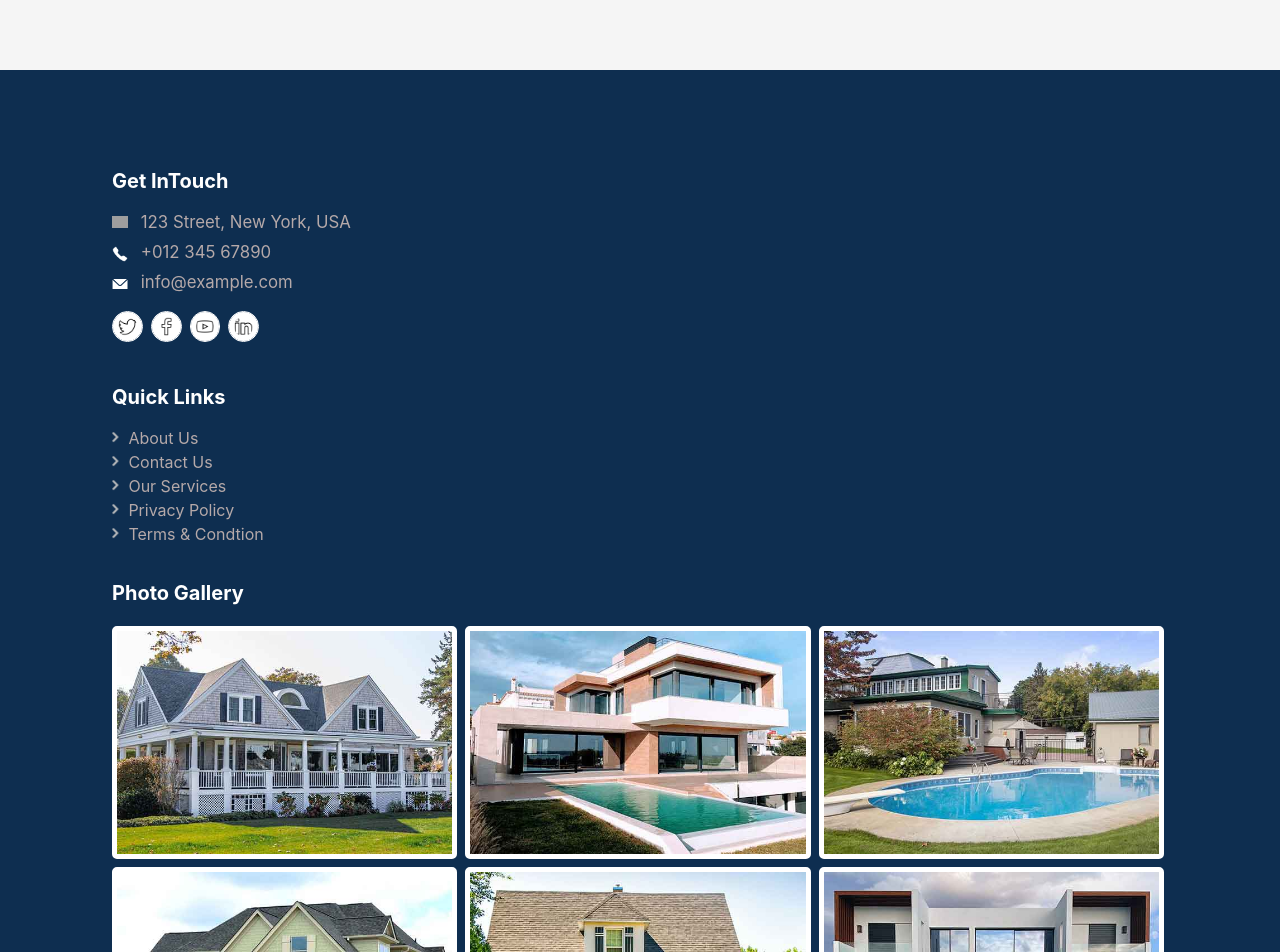
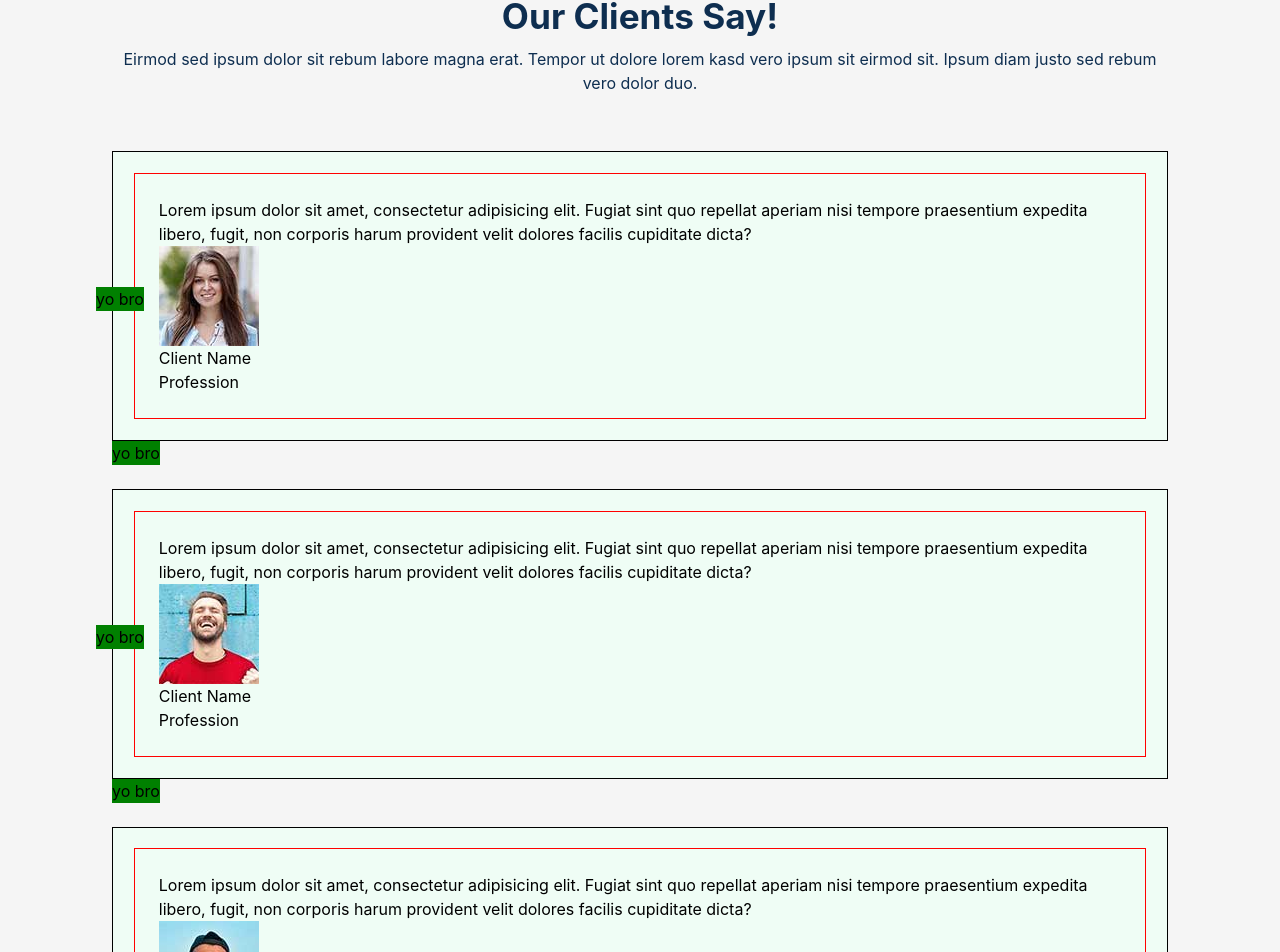
Before and after one commit to BLADEHEDA/Real-estate-App, a React (Create React App) app: page / in a window 1280 px wide. Shown: the part 10955-11907 px from the top of the page. Built offline with nearby package versions, Linux system fonts and the light colour scheme; grey boxes are pictures that could not be loaded.

Commit message:
useless commit

```diff
--- a/package.json
+++ b/package.json
@@ -3,12 +3,15 @@
   "version": "0.1.0",
   "private": true,
   "dependencies": {
+    "@coreui/coreui": "^4.2.6",
+    "@coreui/react": "^4.5.2",
     "@testing-library/jest-dom": "^5.16.5",
     "@testing-library/react": "^13.4.0",
     "@testing-library/user-event": "^13.5.0",
     "@trendyol-js/react-carousel": "^3.0.0",
     "react": "^18.2.0",
     "react-dom": "^18.2.0",
+    "react-multi-carousel": "^2.8.2",
     "react-scripts": "5.0.1",
     "react-slick": "^0.29.0",
     "swiper": "^9.0.0",
--- a/src/components/HOME/Testimonial.jsx
+++ b/src/components/HOME/Testimonial.jsx
@@ -2,10 +2,10 @@ import React from 'react'
 import testinonial1 from '../../images/testimonial-1.jpg'
 import testinonial2 from '../../images/testimonial-2.jpg'
 import testinonial3 from '../../images/testimonial-3.jpg'
-import { Controller } from 'swiper';
-import { Swiper, SwiperSlide } from 'swiper/react';
-import { Carousel } from '@trendyol-js/react-carousel';
 import Button from '../SHARED/Button'
+import { useState } from "react";
+
+
 
 
 // let me create the testimony prop
@@ -36,16 +36,52 @@ const Testimonial = () => {
 
   return (
     <div className='testimonial'>
+        <div className="testimonial-preview">
+            <h1 className="testimonial-header">Our Clients Say!</h1>
+            <p className="testimonial-content">Eirmod sed ipsum dolor sit rebum labore magna erat.
+            Tempor ut dolore lorem kasd vero ipsum sit
+            eirmod sit. Ipsum diam justo sed rebum vero dolor duo. </p>
+        </div>
+
+
+        <div className="person-testimonials">
+            <div className="person-testimonial">
+                <Person
+                src={testinonial1}
+                profession="Profession"
+                name="Client Name"
+                content=" Lorem ipsum dolor sit amet, consectetur adipisicing elit.
+                Fugiat sint quo repellat aperiam nisi tempore praesentium expedita libero, fugit,
+                non corporis harum provident velit dolores facilis cupiditate dicta? "
+                />
+            </div>
+            <div className="person-testimonial">
+                <Person
+                src={testinonial2}
+                profession="Profession"
+                name="Client Name"
+                content=" Lorem ipsum dolor sit amet, consectetur adipisicing elit.
+                Fugiat sint quo repellat aperiam nisi tempore praesentium expedita libero, fugit,
+                non corporis harum provident velit dolores facilis cupiditate dicta? "
+                />
+            </div>
+            <div className="person-testimonial">
+                <Person
+                src={testinonial3}
+                profession="Profession"
+                name="Client Name"
+                content=" Lorem ipsum dolor sit amet, consectetur adipisicing elit.
+                Fugiat sint quo repellat aperiam nisi tempore praesentium expedita libero, fugit,
+                non corporis harum provident velit dolores facilis cupiditate dicta? "
+                />
+            </div>
+        </div>
+    </div>
+
+  )
+}
 
 
 
 
-    </div>
-
-
-
-
-  )
-}
-
 export default Testimonial
```
Also changed, not shown: 1 other file (tests, documents, lock files or other folders).
